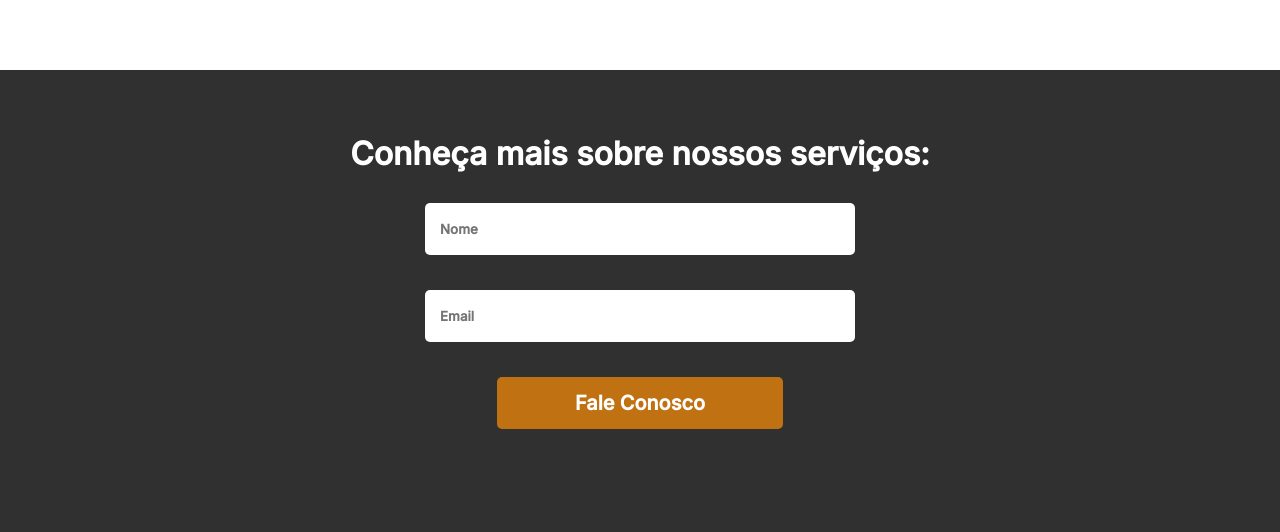
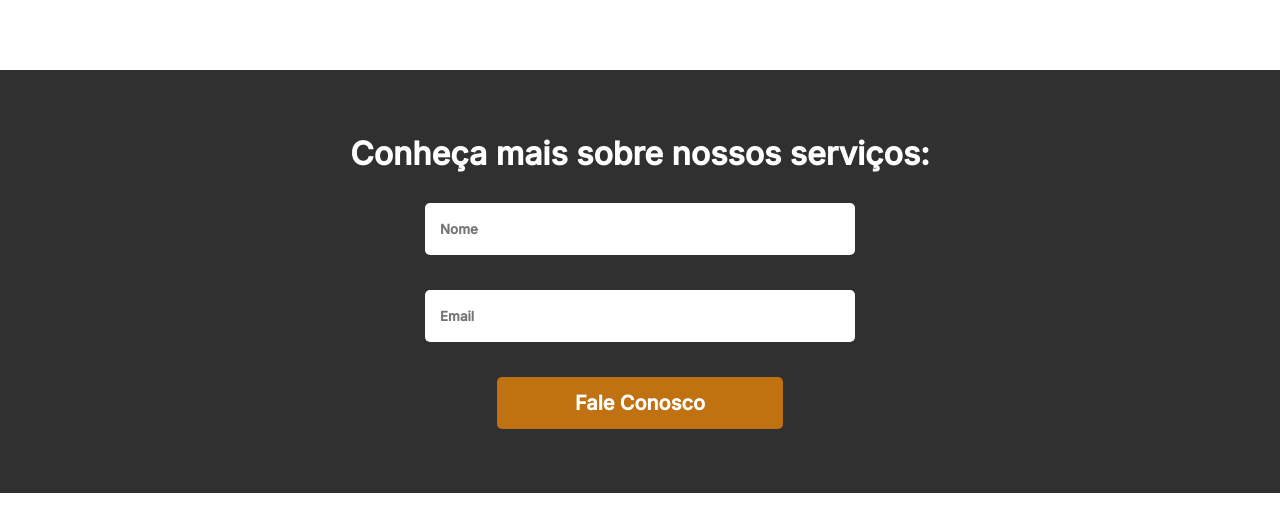
Before and after one commit to cleiton135/ArquiteturaRC, a plain HTML site: page index.html in a window 1280 px wide. Shown: the part 1299-1831 px from the top of the page. After the commit the page ends 1792 px from the top, so only its background shows below. Drawn offline with Linux system fonts and the light colour scheme.

Commit message:
Update style.css

```diff
--- a/style.css
+++ b/style.css
@@ -68,7 +68,7 @@
 #formulario{
     background-color: #303030;
     padding: 5%;
-    padding-bottom: 20%;
+    padding-bottom: 5%;
     text-align: center;
 
 }
```
